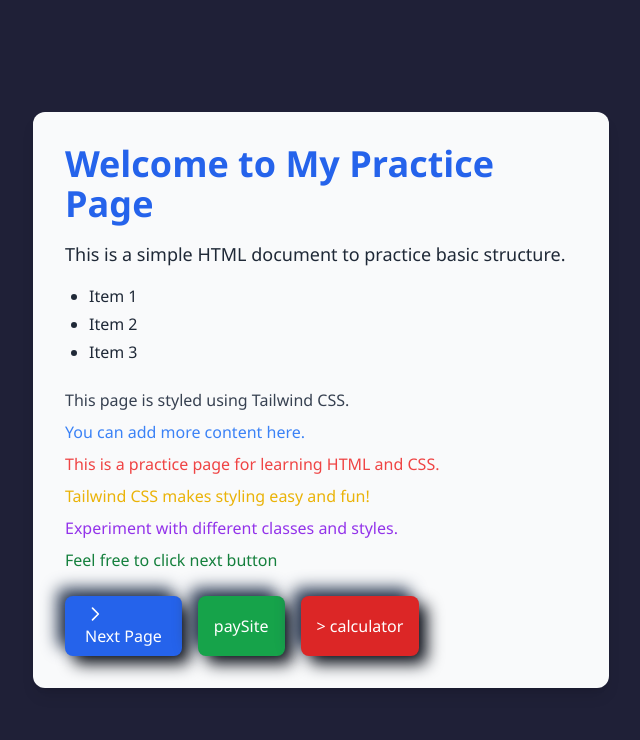
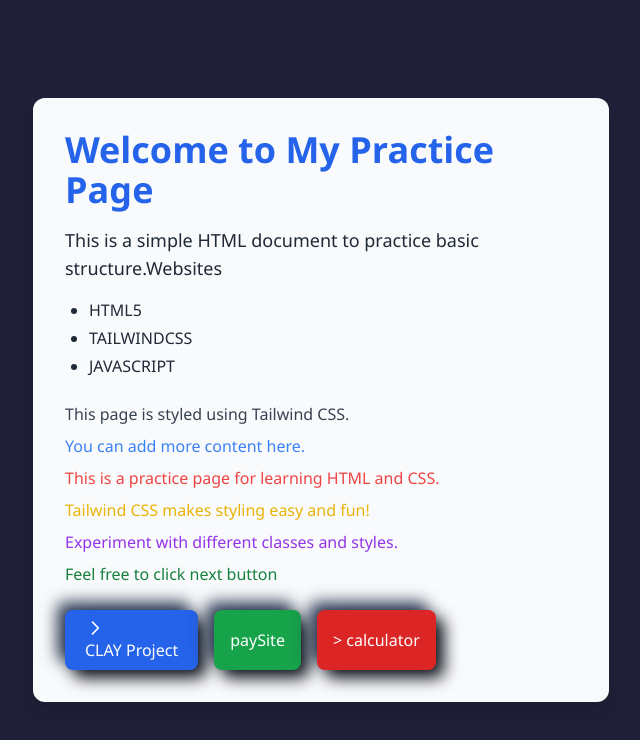
Before and after one commit to Deca-hue/math-solver, a plain HTML site: page index.html in a window 1280 px wide. Shown: the whole page, without its empty margins (319-959 px from the left). Drawn offline with nearby package versions, Linux system fonts and the light colour scheme.

Commit message:
Add files via upload

```diff
--- a/index.html
+++ b/index.html
@@ -33,11 +33,11 @@
 <body>
     <div class="w-full max-w-xl p-8 bg-gray-50 rounded-xl shadow-lg">
         <h1 class="text-4xl font-bold text-blue-600 mb-4">Welcome to My Practice Page</h1>
-        <p class="mb-4 text-lg">This is a simple HTML document to practice basic structure.</p>
+        <p class="mb-4 text-lg">This is a simple HTML document to practice basic structure.Websites</p>
         <ul class="list-disc pl-6 mb-6 space-y-1 text-base">
-            <li>Item 1</li>
-            <li>Item 2</li>
-            <li>Item 3</li>
+            <li>HTML5</li>
+            <li>TAILWINDCSS</li>
+            <li>JAVASCRIPT</li>
         </ul>
         <div class="space-y-2 mb-6">
             <p class="text-gray-700">This page is styled using Tailwind CSS.</p>
@@ -54,7 +54,7 @@
                 <svg xmlns="http://www.w3.org/2000/svg" class="h-5 w-5" fill="none" viewBox="0 0 24 24" stroke="currentColor">
                   <path stroke-linecap="round" stroke-linejoin="round" stroke-width="2" d="M9 5l7 7-7 7" />
                 </svg>
-                Next Page
+               CLAY Project
             </button>
             <button
                 class="neumorphic py-2 px-4 bg-green-600 hover:bg-green-700 text-white rounded-lg font-medium transition duration-200"
```
